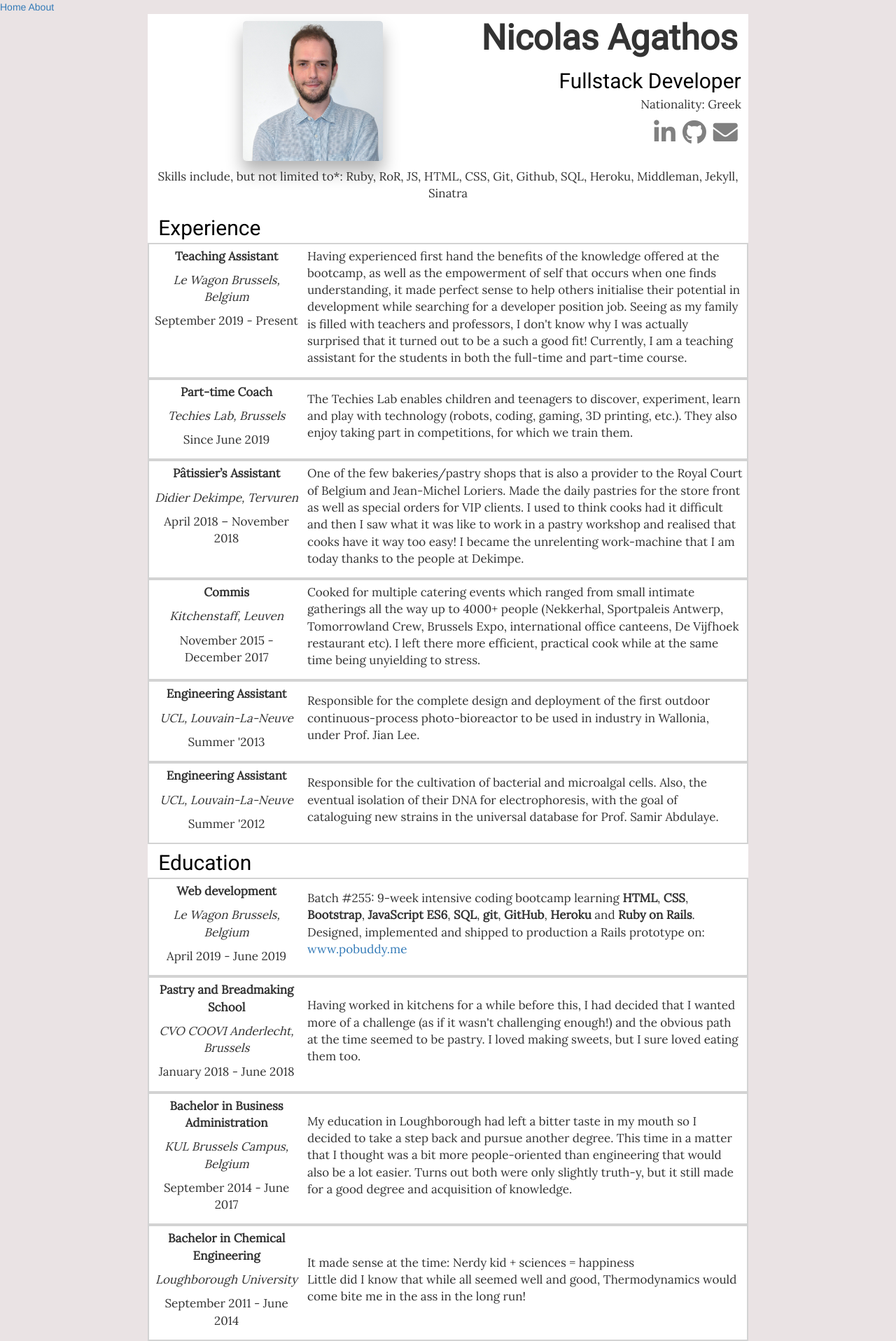
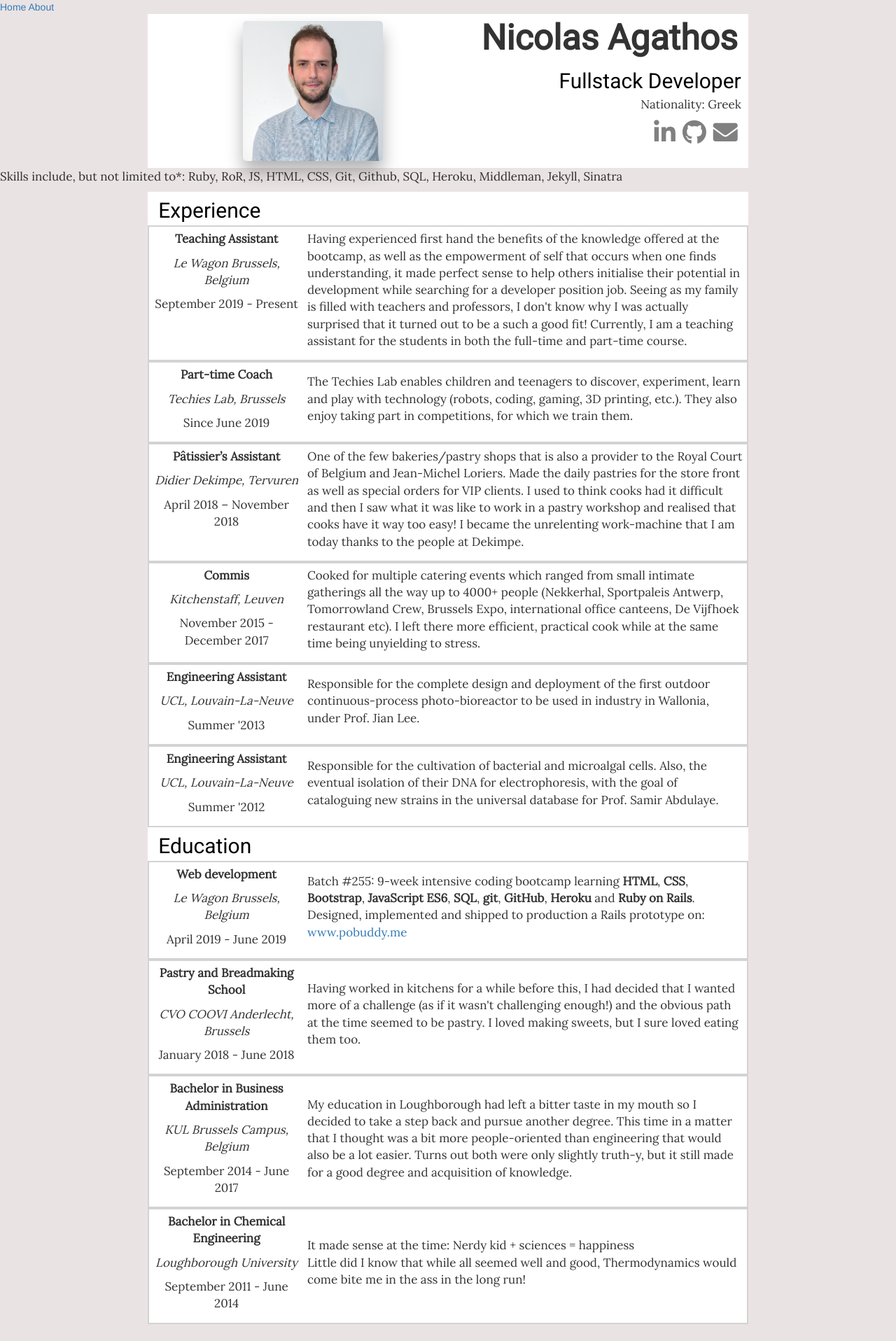
Before and after one commit to Disco-Chef/portfolio-test-jekyll, a Jekyll site: the page built from index.markdown, in a window 1280 px wide. Shown: the whole page at 70% size. Built offline with Jekyll 4.4.1, drawn with Linux system fonts in a browser that asks for light colours; nearby versions of some CDN libraries; after the commit the page ends 1892 px from its top, so only the background shows below that.

Commit message:
half page sizing for eye comfort

```diff
--- a/index.markdown
+++ b/index.markdown
@@ -22,11 +22,11 @@ layout: default
     </div>
   </div>
 </div>
-<div id="middle-part" class="section col-12">
+<div class="skills">
+      <p>Skills include, but not limited to*: Ruby, RoR, JS, HTML, CSS, Git, Github, SQL, Heroku, Middleman, Jekyll, Sinatra</p>
+</div>
+<div id="middle-part" class="section col-6">
   <div class="experience-education">
-    <div class="skills">
-      <p>Skills include, but not limited to*: Ruby, RoR, JS, HTML, CSS, Git, Github, SQL, Heroku, Middleman, Jekyll, Sinatra</p>
-    </div>
     <h2>Experience</h2>
     <div class="section past-work-or-education">
     <div class="what-when">
@@ -125,7 +125,7 @@ layout: default
     </div>
   </div>
 </div>
-<div class="section" id="lower-part">
+<div class="section col-6" id="lower-part">
   <div class="experience-education">
     <h2>Education</h2>
   <div class="section past-work-or-education">
```
